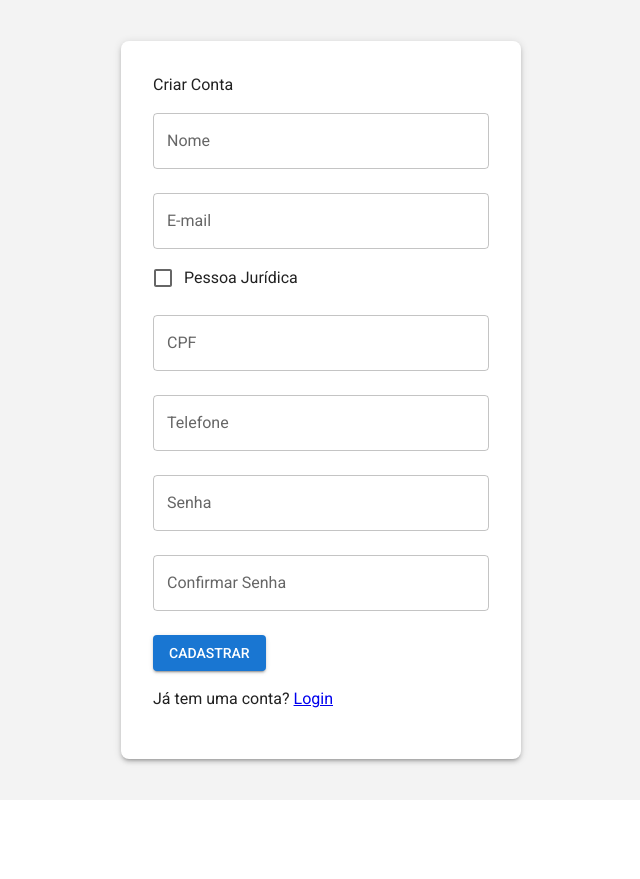
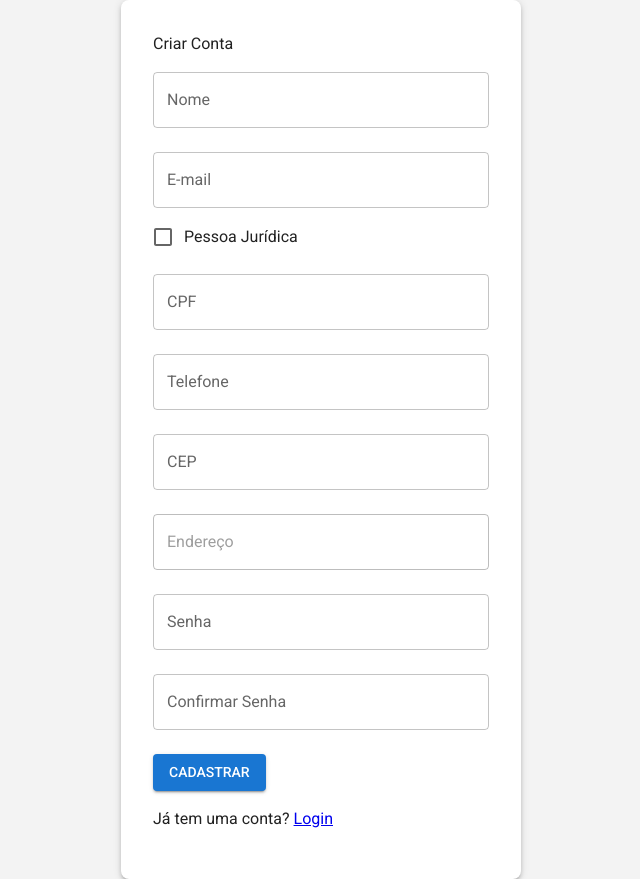
Before and after one commit to LucianoRib5/helpdesk-frontend, a React (Vite) app: page /register in a window 1280 px wide. Shown: the whole page, without its empty margins (319-959 px from the left). Before the commit the page ends 800 px from the top, so only its background shows below. Built offline with nearby package versions, Linux system fonts and the light colour scheme.

Commit message:
feat: enhance UserRegister with city fetching and input formatting for CEP, CNPJ, and CPF

```diff
--- a/src/pages/UserRegister/UserRegister.tsx
+++ b/src/pages/UserRegister/UserRegister.tsx
@@ -1,7 +1,7 @@
-import { useState } from 'react';
+import { useEffect, useState } from 'react';
 import { useForm } from 'react-hook-form';
 import { zodResolver } from '@hookform/resolvers/zod';
-import { useMutation } from '@tanstack/react-query';
+import { useMutation, useQuery } from '@tanstack/react-query';
 import { useNavigate } from 'react-router-dom';
 import { userSchema, type UserSchema } from '../../schemas/user.schema';
 import type { CreateUserPayload } from '../../features/user/userTypes';
@@ -13,14 +13,23 @@
   CustomText
 } from '../../components';
 import UserService  from '../../services/UserService';
+import CityService from '../../services/CityService';
+import type { City } from '../../types/city';
+import { toast } from 'react-toastify';
+import { formatCep } from '../../utils/formatCep';
+import { formatCnpj } from '../../utils/formatCnpj';
+import { formatCpf } from '../../utils/formatCpf';
 
 const UserRegister: React.FC = () => {
   const [isCompany, setIsCompany] = useState(false);
+  const [city, setCity] = useState<City | null>(null);
   const navigate = useNavigate();
 
   const {
     register,
     handleSubmit,
+    watch,
+    setValue,
     formState: { errors },
   } = useForm<UserSchema>({
     resolver: zodResolver(userSchema),
@@ -36,7 +45,33 @@
     },
   });
 
+  const watchCep = watch('cep');
+
+  const { data, isLoading } = useQuery({
+    queryKey: ['city', watchCep],
+    queryFn: async () => {
+      try {
+        const response = await CityService.getCityByCep(watchCep);
+        return response.data;
+      } catch (error: any) {
+        console.error(error.response?.data?.message);
+        toast.error(error.response?.data?.message, {
+          autoClose: 3000,
+          theme: "colored",
+        });
+        setValue('cep', '');
+        throw error;
+      }
+    },
+    enabled: !!watchCep && watchCep.length === 9,
+  });
+
+  useEffect(() => {
+    if (data && !isLoading) setCity(data);
+  }, [data]);
+
   const onSubmit = (data: UserSchema) => {
+    if (!city) return;
     const payload: CreateUserPayload = {
       name: data.name,
       email: data.email,
@@ -44,6 +79,8 @@
       cpf: data.cpf,
       phoneNumber: data.phoneNumber,
       cnpj: isCompany ? data.cnpj ?? null : undefined,
+      address: data.address,
+      cityId: city.id,
     };
 
     mutate(payload);
@@ -70,13 +107,21 @@
         />
         <CustomInput
           label="CPF"
-          register={register('cpf')}
+          {...register('cpf', {
+            onChange: (e) => {
+              e.target.value = formatCpf(e.target.value);
+            },
+          })}
           fieldError={errors.cpf}
         />
         {isCompany && (
           <CustomInput
             label="CNPJ"
-            register={register('cnpj')}
+            {...register('cnpj', {
+              onChange: (e) => {
+                e.target.value = formatCnpj(e.target.value);
+              },
+            })}
             fieldError={errors.cnpj}
           />
         )}
@@ -84,6 +129,22 @@
           label="Telefone"
           register={register('phoneNumber')}
           fieldError={errors.phoneNumber}
+        />
+        <CustomInput
+          label="CEP"
+          fieldError={errors.cep}
+          {...register('cep', {
+            onChange: (e) => {
+              e.target.value = formatCep(e.target.value);
+            },
+          })}
+        />
+        <CustomInput
+          label="Endereço"
+          register={register('address')}
+          fieldError={errors.address}
+          placeholder="Rua, Número, Bairro, etc."
+          disabled={!city}
         />
         <CustomInput
           label="Senha"
```
